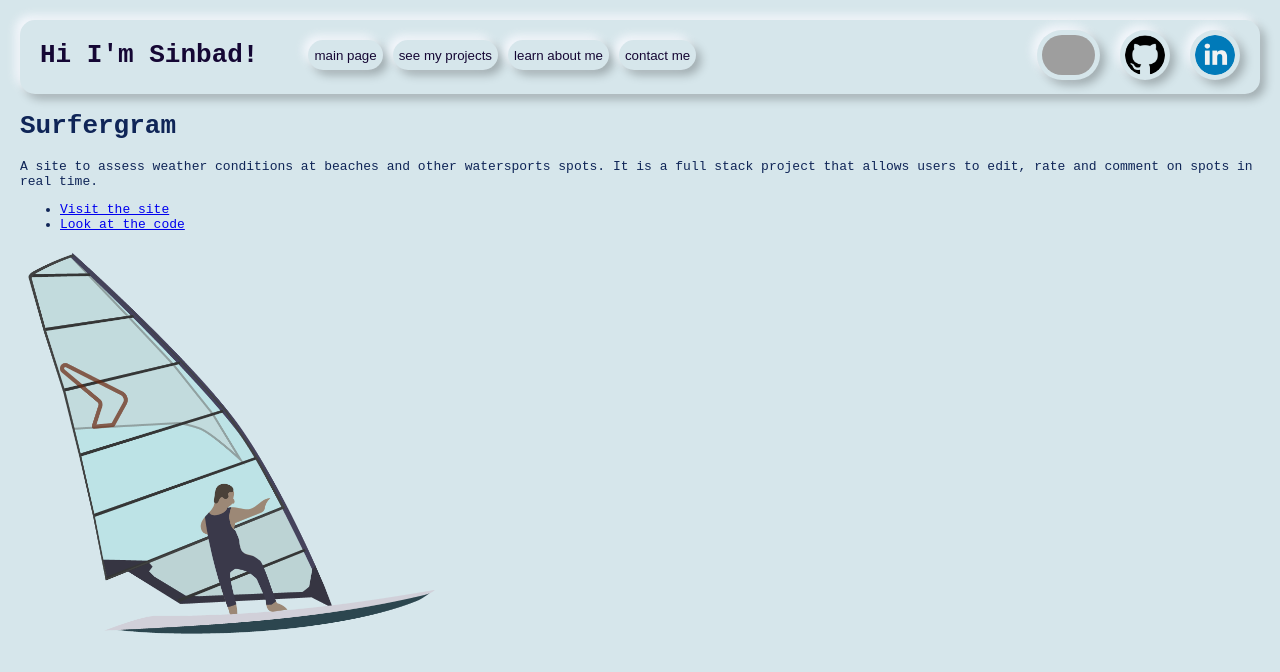
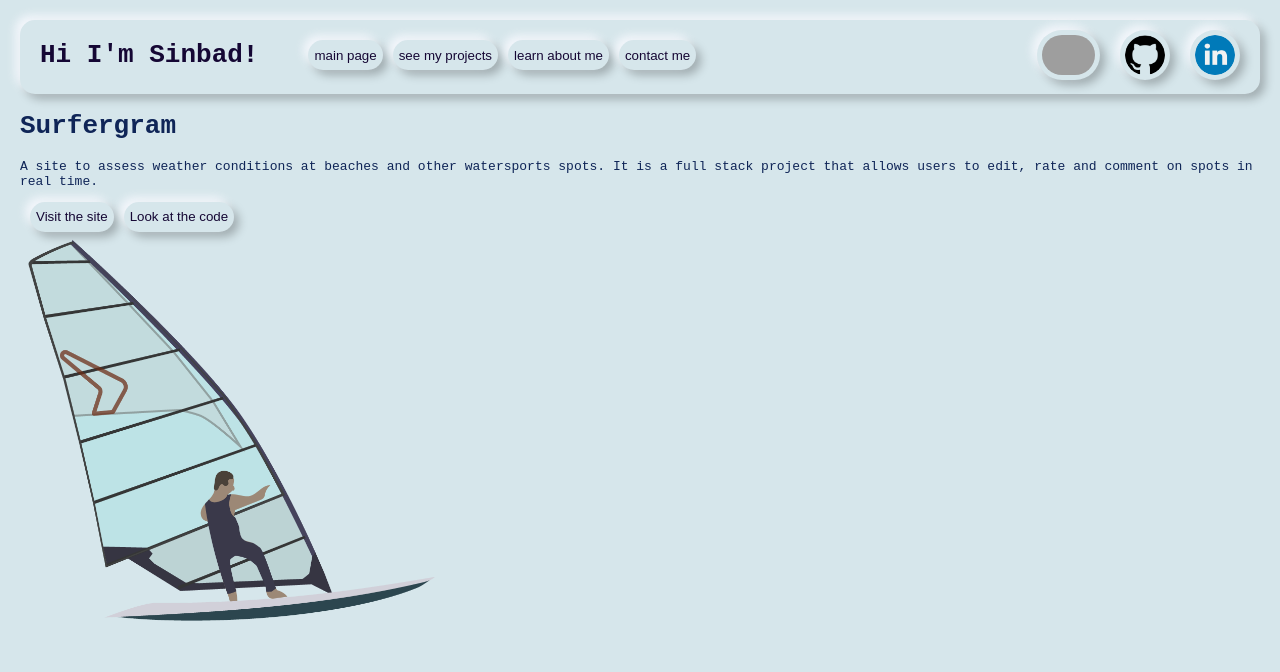
Before and after one commit to syndercres/sinbad-portfolio-site, a React (Create React App) app: page /full-project/1 in a window 1280 px wide. Shown: the top 672 px of the page. Built offline with nearby package versions, Linux system fonts and the light colour scheme; grey boxes are pictures that could not be loaded.

Commit message:
formatting and buttons

```diff
--- a/src/components/AboutMe.tsx
+++ b/src/components/AboutMe.tsx
@@ -8,7 +8,7 @@ export default function AboutMe(): JSX.Element {
       <div>
         <p>
           Hi I'm Sinbad! I'm an Electrical Engineer, Software Developer and
-          extreme sports enthusiast
+          extreme sports enthusiast.
         </p>
       </div>
       <div className="photo-grid">
--- a/src/components/FullProjectPage.tsx
+++ b/src/components/FullProjectPage.tsx
@@ -9,15 +9,15 @@ export default function FullProjectPage(): JSX.Element {
       <div>
         <h1>{projectList[Number(key)].name}</h1>
         <p>{projectList[Number(key)].info}</p>
-        <ul>
-          <li>
-            <a href={projectList[Number(key)].siteLink}> Visit the site</a>
-          </li>
-          <li>
-            <a href={projectList[Number(key)].gitHubLink}>Look at the code </a>
-          </li>
-        </ul>
-
+        <div className="link-container">
+          <a href={projectList[Number(key)].siteLink}>
+            {" "}
+            <button>Visit the site</button>
+          </a>
+          <a href={projectList[Number(key)].gitHubLink}>
+            <button>Look at the code</button>{" "}
+          </a>
+        </div>
         <div className="images">
           {photoList[Number(key)].photo1 ? (
             <img
```
